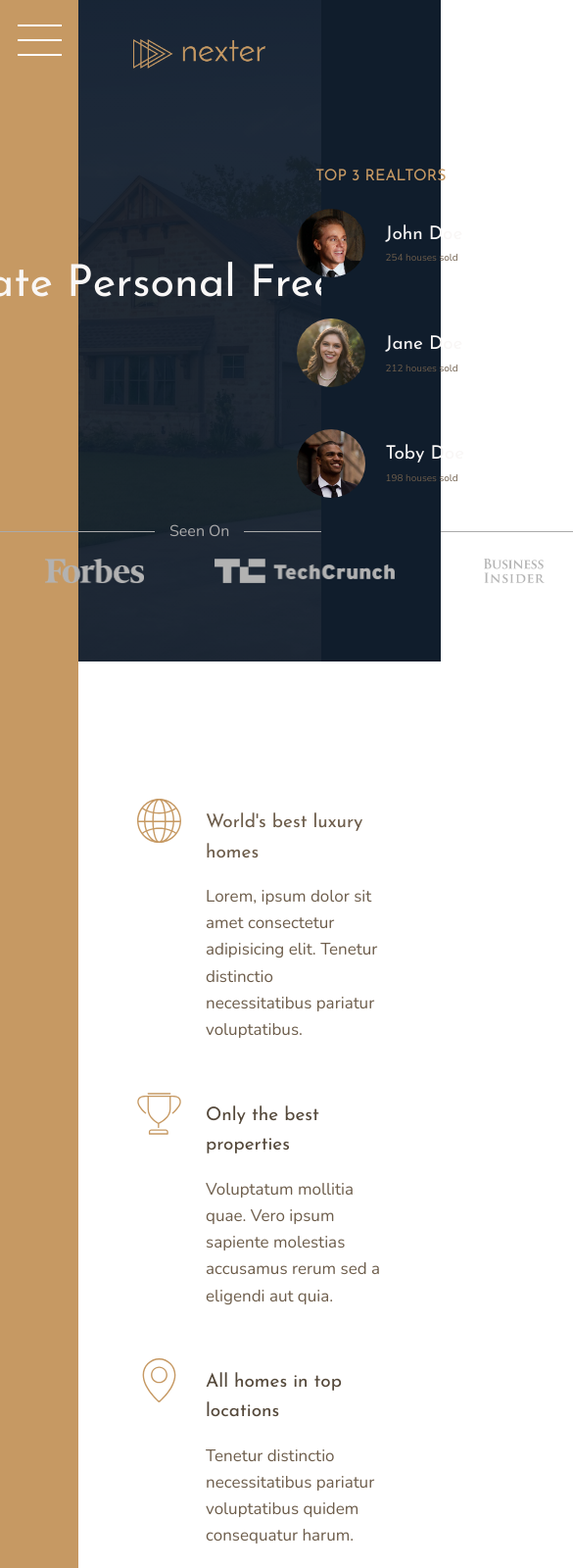
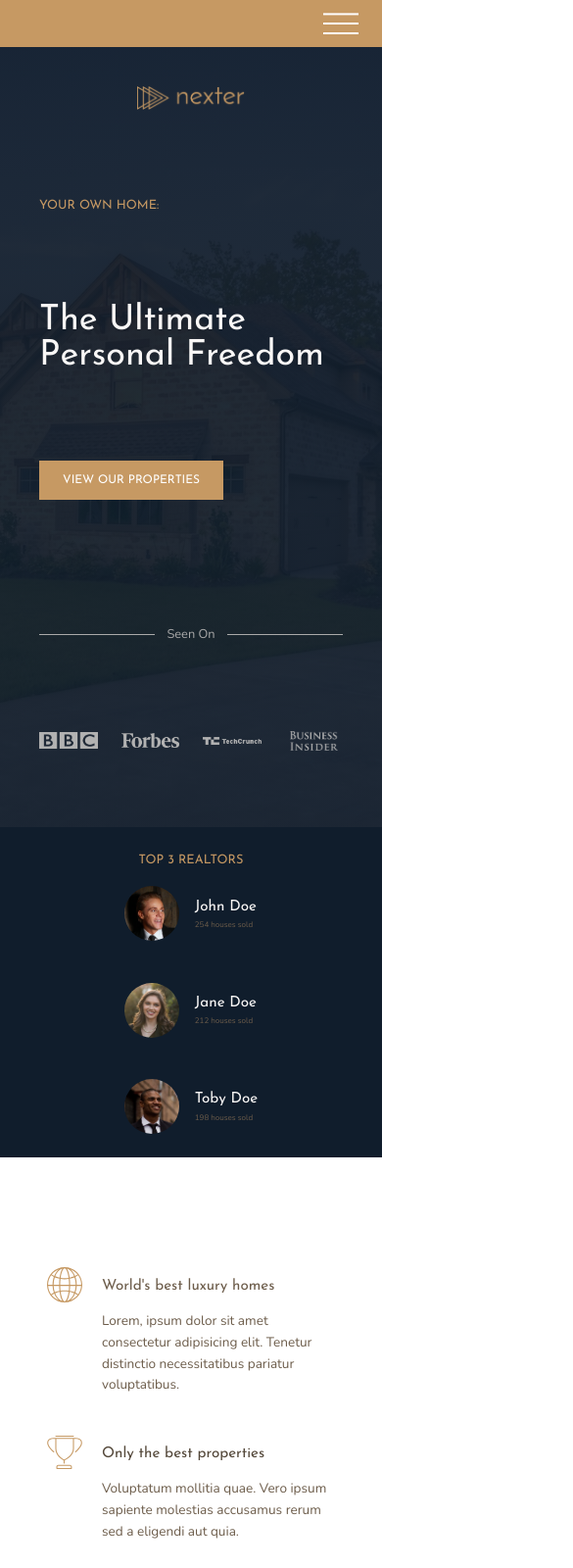
Before and after one commit to clippefuentes/NexterCSSPractice, a plain HTML site: page index.html in a window 390 px wide. Shown: the top 1600 px of the page at 98% size, 585 px wide, since content can reach past the window. Drawn offline with nearby package versions, Linux system fonts and the light colour scheme.

Commit message:
Add Media queries

```diff
--- a/css/style.css
+++ b/css/style.css
@@ -8,6 +8,9 @@
 html {
   box-sizing: border-box;
   font-size: 62.5%; }
+  @media only screen and (max-width: 75em) {
+    html {
+      font-size: 50%; } }
 
 body {
   font-family: "Nunito", sans-serif;
@@ -19,6 +22,13 @@ body {
   display: grid;
   grid-template-rows: 80vh min-content 40vw repeat(3, min-content);
   grid-template-columns: [sidebar-start] 8rem [sidebar-end full-start] minmax(6rem, 1fr) [center-start] repeat(8, [col-start] minmax(min-content, 14rem) [col-end]) [center-end] minmax(6rem, 1fr) [full-end]; }
+  @media only screen and (max-width: 62.5em) {
+    .container {
+      grid-template-rows: 6rem 80vh min-content 40vw repeat(3, min-content);
+      grid-template-columns: [full-start] minmax(6rem, 1fr) [center-start] repeat(8, [col-start] minmax(min-content, 14rem) [col-end]) [center-end] minmax(6rem, 1fr) [full-end]; } }
+  @media only screen and (max-width: 50em) {
+    .container {
+      grid-template-rows: 6rem calc(100vh - 6rem); } }
 
 .heading-1, .heading-2, .heading-3, .heading-4 {
   font-family: "Josefin Sans", sans-serif;
@@ -82,6 +92,12 @@ body {
   grid-row: 1 / -1;
   display: flex;
   justify-content: center; }
+  @media only screen and (max-width: 62.5em) {
+    .sidebar {
+      grid-column: 1 / -1;
+      grid-row: 1 / 2;
+      justify-content: flex-end;
+      align-items: center; } }
 
 .nav-btn {
   border: none;
@@ -100,6 +116,14 @@ body {
     transform: translateY(-1.5rem); }
   .nav-btn::after {
     transform: translateY(1.3rem); }
+  @media only screen and (max-width: 62.5em) {
+    .nav-btn {
+      margin-top: 0;
+      margin-right: 3rem; }
+      .nav-btn::before {
+        transform: translateY(-1.2rem); }
+      .nav-btn::after {
+        transform: translateY(1rem); } }
 
 .header {
   background-color: #54483A;
@@ -110,10 +134,16 @@ body {
   padding: 8rem;
   padding-top: 4rem;
   display: grid;
-  grid-template-rows: 1fr min-content 6rem 1fr;
-  grid-template-columns: max-content;
+  grid-template-rows: 1fr min-content minxmax(6rem, min-content) 1fr;
+  grid-template-columns: minmax(min-content, max-content);
   grid-row-gap: 1.5rem;
   justify-content: center; }
+  @media only screen and (max-width: 50em) {
+    .header {
+      grid-column: 1 / -1; } }
+  @media only screen and (max-width: 37.5em) {
+    .header {
+      padding: 5rem; } }
   .header__logo {
     height: 3rem;
     justify-self: center; }
@@ -136,9 +166,11 @@ body {
     display: grid;
     grid-template-columns: repeat(4, 1fr);
     grid-column-gap: 3rem;
-    justify-items: center; }
+    justify-items: center;
+    align-items: center; }
     .header__seenon-logos img {
-      height: 2.5rem;
+      max-height: 2.5rem;
+      max-width: 100%;
       filter: brightness(70%); }
 
 .realtors {
@@ -150,12 +182,21 @@ body {
   justify-content: center;
   justify-items: center;
   grid-row-gap: 2rem; }
+  @media only screen and (max-width: 50em) {
+    .realtors {
+      grid-column: 1 / -1; } }
   .realtors__list {
     display: grid;
     grid-template-columns: min-content max-content;
     grid-column-gap: 2rem;
     grid-row-gap: 5vh;
     align-items: center; }
+    @media only screen and (max-width: 50em) {
+      .realtors__list {
+        grid-template-columns: repeat(3, min-content max-content); } }
+    @media only screen and (max-width: 37.5em) {
+      .realtors__list {
+        grid-template-columns: min-content max-content; } }
   .realtors__img {
     width: 7rem;
     border-radius: 50%;
@@ -167,17 +208,26 @@ body {
 
 .features {
   grid-column: center-start / center-end;
-  margin: 15rem 0;
-  display: grid;
-  grid-template-columns: repeat(auto-fit, minmax(25rem, 1fr));
-  grid-gap: 6rem;
-  align-items: start; }
+  margin: 15rem 0; }
+  @supports (display: grid) {
+    .features {
+      display: grid;
+      grid-template-columns: repeat(auto-fit, minmax(25rem, 1fr));
+      grid-gap: 6rem;
+      align-items: start; } }
 
 .feature {
+  float: left;
+  width: 33.33%;
+  margin-bottom: 6rem;
   display: grid;
   grid-template-columns: min-content 1fr;
   grid-row-gap: 1.5rem;
   grid-column-gap: 2.5rem; }
+  @supports (display: grid) {
+    .feature {
+      width: auto;
+      margin: 0; } }
   .feature__icon {
     fill: #c69963;
     width: 4.5rem;
@@ -191,16 +241,25 @@ body {
   background-color: #c69963;
   grid-column: full-start/col-end 4;
   background-image: linear-gradient(rgba(198, 153, 99, 0.5), rgba(198, 153, 99, 0.5)), url(../img/back.jpg);
+  background-size: cover;
   display: grid;
   grid-template-rows: repeat(6, 1fr);
   grid-template-columns: repeat(6, 1fr);
   align-items: center; }
+  @media only screen and (max-width: 50em) {
+    .story__pictures {
+      grid-column: 1 / -1;
+      padding: 3rem; } }
 
 .story__img--1 {
   width: 100%;
   grid-row: 2 / 6;
   grid-column: 2 / 6;
   box-shadow: 0 2rem 5rem rgba(0, 0, 0, 0.1); }
+  @media only screen and (max-width: 50em) {
+    .story__img--1 {
+      grid-column: 1 / 5;
+      grid-row: 1 / -1; } }
 
 .story__img--2 {
   width: 115%;
@@ -208,6 +267,10 @@ body {
   grid-column: 4 / 7;
   z-index: 20;
   box-shadow: 0 2rem 5rem rgba(0, 0, 0, 0.2); }
+  @media only screen and (max-width: 50em) {
+    .story__img--2 {
+      grid-row: 1 / -1;
+      width: 100%; } }
 
 .story__content {
   background-color: #f9f7f6;
@@ -216,6 +279,10 @@ body {
   display: grid;
   align-content: center;
   justify-items: start; }
+  @media only screen and (max-width: 50em) {
+    .story__content {
+      grid-column: 1 / -1;
+      grid-row: 5 / 6; } }
 
 .story__text {
   font-size: 1.5rem;
--- a/sass/_features.scss
+++ b/sass/_features.scss
@@ -2,14 +2,28 @@
   grid-column: center-start / center-end;
 
   margin: 15rem 0;
-  display: grid;
-  // grid-template-columns: repeat(3, 1fr);
-  grid-template-columns: repeat(auto-fit, minmax(25rem, 1fr));
-  grid-gap: 6rem;
-  align-items: start;
+
+  @supports(display: grid) {
+    display: grid;
+    // grid-template-columns: repeat(3, 1fr);
+    grid-template-columns: repeat(auto-fit, minmax(25rem, 1fr));
+    grid-gap: 6rem;
+    align-items: start;
+  }
+
 }
 
 .feature {
+
+  float: left;
+  width: 33.33%;
+  margin-bottom: 6rem;
+
+  @supports(display: grid) {
+    width: auto;
+    margin: 0;
+  }
+
   display: grid;
   grid-template-columns: min-content 1fr;
   grid-row-gap: 1.5rem;
--- a/sass/_header.scss
+++ b/sass/_header.scss
@@ -8,11 +8,18 @@
   padding-top: 4rem;
 
   display: grid;
-  grid-template-rows: 1fr min-content 6rem 1fr ;
-  grid-template-columns: max-content;
+  grid-template-rows: 1fr min-content minxmax(6rem, min-content) 1fr;
+  grid-template-columns: minmax(min-content, max-content);
   grid-row-gap: 1.5rem;
   justify-content: center;
 
+  @media only screen and (max-width: $bp-medium) {
+    grid-column: 1 / -1;
+  }
+
+  @media only screen and (max-width: $bp-small) {
+    padding: 5rem;
+  }
 
   &__logo {
     height: 3rem;
@@ -46,9 +53,10 @@
     grid-template-columns: repeat(4, 1fr);
     grid-column-gap: 3rem;
     justify-items: center;
-
+    align-items: center;
     img {
-      height: 2.5rem;
+      max-height: 2.5rem;
+      max-width: 100%;
       filter: brightness(70%);
     }
   }
```
Also changed, not shown: sass/_base.scss (+21 -0 lines), sass/_realtors.scss (+13 -0 lines), sass/_sidebar.scss (+20 -0 lines), sass/_story.scss (+21 -1 lines).
